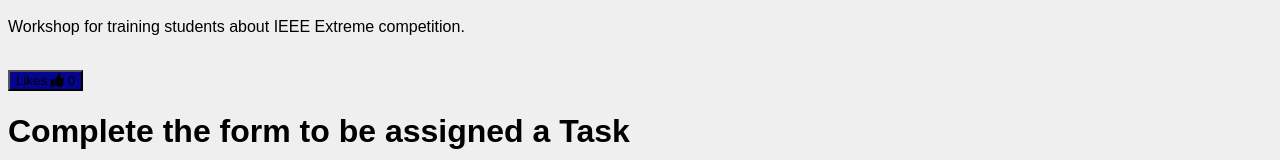
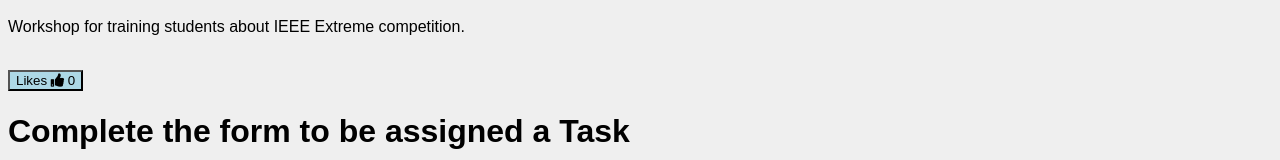
Before and after one commit to FilotheiLinardatou/web-dev-workshop-2023, a plain HTML site: page templates/workshop.html in a window 1280 px wide. Shown: the part 381-541 px from the top of the page. Drawn offline with Linux system fonts and the light colour scheme.

Commit message:
button color -> light blue and change some comments

```diff
--- a/templates/workshop.html
+++ b/templates/workshop.html
@@ -82,7 +82,7 @@
         }
 
         .button {
-            background-color: rgb(4, 4, 145);
+            background-color: lightblue;
 
         }
         nav {
@@ -175,7 +175,7 @@
        </div>
 <form id="myForm" method="post" onsubmit="return(validate());">
     <output id="message"></output>
-    <!-- προσωπικά στοιχεία -->
+    <!-- Personal info -->
     <fieldset>
         <legend>Personal info</legend>
         <label for="name">*First Name: </label>
@@ -194,7 +194,7 @@
         <input type="date" id="date" name="date">
     </fieldset>
 
-    <!-- κατοικία -->
+    <!-- Available Tasks -->
     <fieldset>
         <legend>Available Tasks</legend>
 
@@ -202,12 +202,12 @@
         <input list="tasks" name="task" required>
         <datalist id="tasks">
         <select name="task" id="task">
-            <!-- εδώ θα μπούν οι επιλογές που δημιουργούνται από τη JavaScript -->
+            <!-- here will be positioned options that are made by JavaScript -->
         </select>
         </datalist>
     </fieldset>
 
-    <!-- Γνώσεις -->
+    <!-- Knowledge -->
     <fieldset>
         <legend>Knowledge</legend>
         <div id="knowledge"> (0=none, 5=experienced)</div>
@@ -222,7 +222,7 @@
         <output id="showJ">5</output><br>
     </fieldset>
 
-    <!-- Ενδιαφέροντα -->
+    <!-- Some declarations -->
     <fieldset>
         <legend>Some declarations...</legend>
         <input type="checkbox" id="cooperation" name="cooperation" value="cooperation">
@@ -231,7 +231,7 @@
         <label for="proTools"> I need access to more Pro tools of the Company to do this task (such as Oracle) </label><br>
     </fieldset>
 
-    <!-- Σύντομη δήλωση -->
+    <!-- questions -->
     <fieldset>
         <legend>*Your questions ...</legend>
         <textarea name="aboutMe"  id="mytext" required
```
Also changed, not shown: css-workshop/css-start.html (+6 -6 lines), js-workshop/js-start.html (+6 -6 lines), 1 other file.
